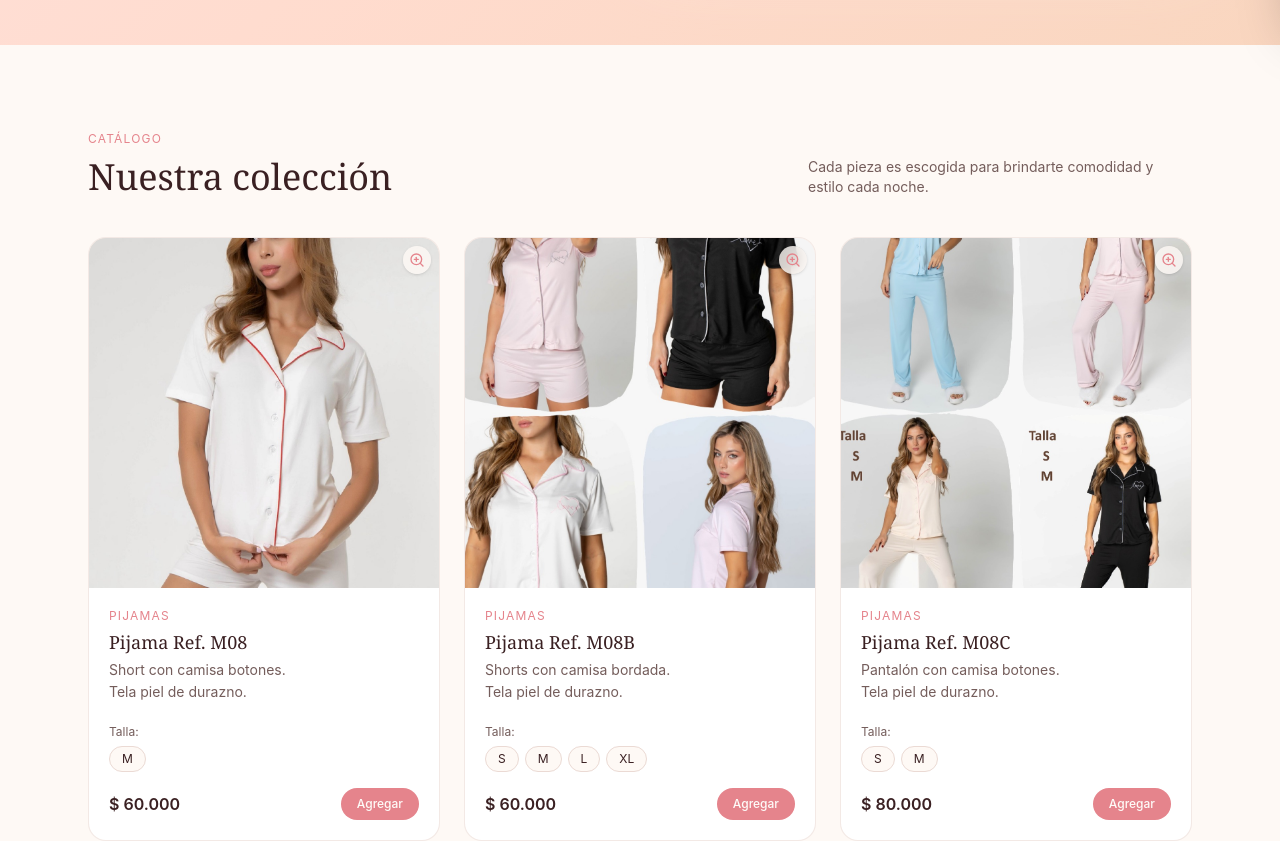
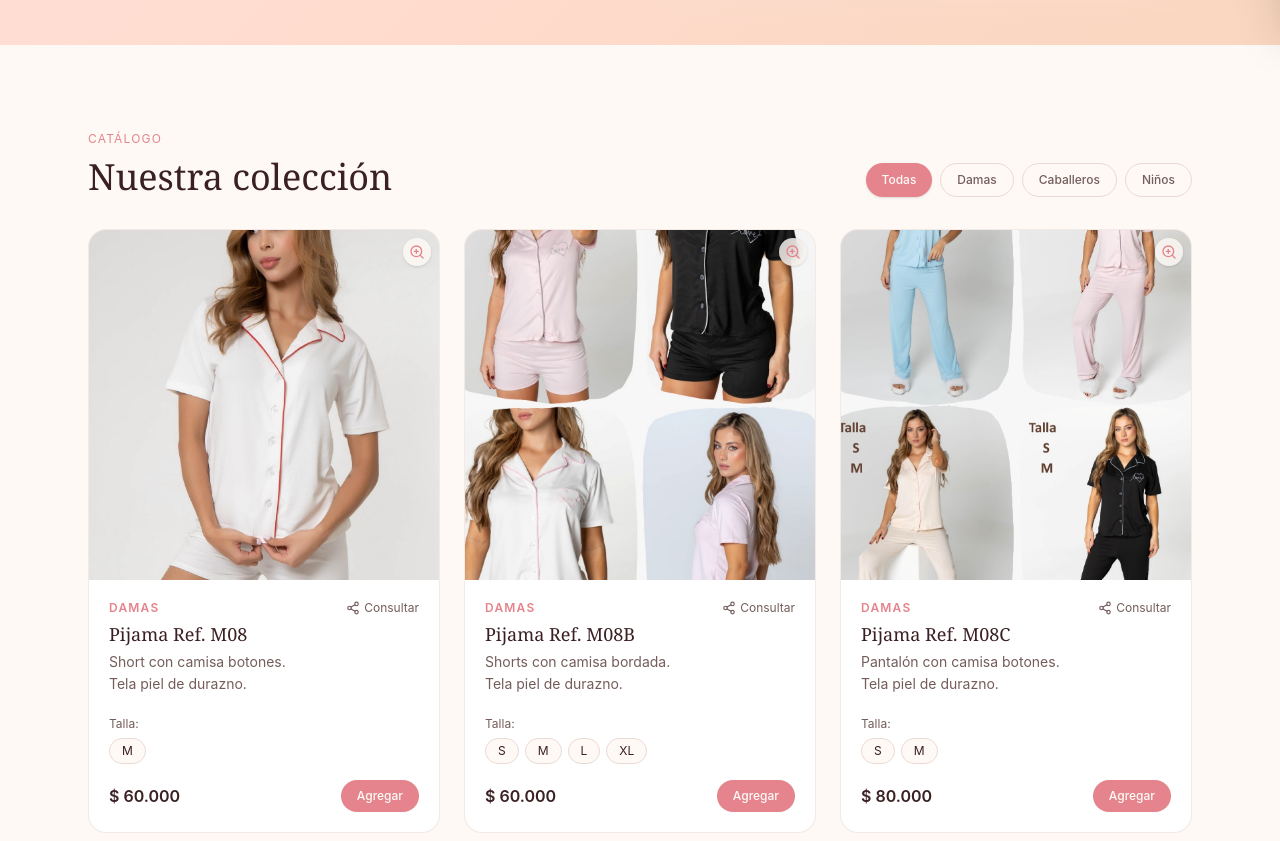
Before and after one commit to Diseyodev/Pijamas, a React (Vite) app: page / in a window 1280 px wide. Shown: the part 780-1621 px from the top of the page. Built offline with nearby package versions, Linux system fonts and the light colour scheme.

Commit message:
Add tabs by category and share option

```diff
--- a/src/components/storefront.tsx
+++ b/src/components/storefront.tsx
@@ -1,11 +1,41 @@
 import { useState } from "react";
-import { ShoppingBag, X, Plus, Minus, Trash2, Sparkles, ChevronLeft, ChevronRight, ZoomIn } from "lucide-react";
+import { ShoppingBag, X, Plus, Minus, Trash2, Sparkles, Share2, ZoomIn, ChevronLeft, ChevronRight } from "lucide-react";
 import heroImg from "@/assets/hero-pajamas.jpg";
-import { products, formatPrice, type Product } from "@/lib/products";
+import { products, formatPrice, type Product, type Category } from "@/lib/products";
 import { CartProvider, useCart } from "@/lib/cart";
 
 // Número de WhatsApp de la tienda (formato internacional, sin +)
 const WHATSAPP_NUMBER = "573105768314";
+
+// Función utilitaria para compartir/preguntar por WhatsApp
+async function shareProductViaWhatsApp(product: Product, size?: string) {
+  const currentImgUrl = new URL(product.images[0], window.location.href).href;
+  const message = `¡Hola! Me interesa obtener más información sobre la *${product.name}* (${product.description})${size ? ` en talla *${size}*` : ""}.\n\nImagen: ${currentImgUrl}`;
+
+  // Intenta usar la API nativa de compartir (útil en móviles para adjuntar imagen como archivo)
+  if (navigator.share) {
+    try {
+      const response = await fetch(currentImgUrl);
+      const blob = await response.blob();
+      const file = new File([blob], `${product.id}.jpg`, { type: blob.type });
+
+      if (navigator.canShare && navigator.canShare({ files: [file] })) {
+        await navigator.share({
+          title: product.name,
+          text: message,
+          files: [file],
+        });
+        return;
+      }
+    } catch (e) {
+      console.warn("No se pudo compartir la imagen como archivo, usando WhatsApp Web URL como fallback", e);
+    }
+  }
+
+  // Fallback directo vía enlace a WhatsApp Web / App
+  const waUrl = `https://wa.me/${WHATSAPP_NUMBER}?text=${encodeURIComponent(message)}`;
+  window.open(waUrl, "_blank");
+}
 
 function Header({ onOpenCart }: { onOpenCart: () => void }) {
   const { count } = useCart();
@@ -96,8 +126,6 @@ function ProductCard({ p }: { p: Product }) {
   return (
     <>
       <article className="group flex flex-col overflow-hidden rounded-2xl border border-border/60 bg-card transition hover:shadow-[var(--shadow-soft)]">
-        {/* Contenedor de Imagen de altura fija (1:1 Aspect Ratio) */}
-        {/* Quitamos p-3 por completo */}
         <div className="relative aspect-square overflow-hidden bg-secondary">
           <button
             type="button"
@@ -111,20 +139,14 @@ function ProductCard({ p }: { p: Product }) {
               width={1024}
               height={1024}
               loading="lazy"
-            /*
-              Ajusta scale-110 para acercar un poco,
-              o cambia a scale-115 o scale-120 para acercarla MÁS.
-            */
               className="h-full w-full object-cover scale-110 transition duration-500 group-hover:scale-120"
             />
           </button>
 
-          {/* Icono Zoom */}
           <span className="pointer-events-none absolute right-2 top-2 z-10 rounded-full bg-background/80 p-1.5 text-primary shadow-sm backdrop-blur-sm">
             <ZoomIn className="h-4 w-4" />
           </span>
 
-          {/* Miniaturas Superpuestas (Overlay) - Solo si hay más de 1 imagen */}
           {p.images.length > 1 && (
             <div className="absolute bottom-2 left-0 right-0 z-10 flex justify-center gap-1.5 px-3">
               {p.images.map((src, i) => (
@@ -148,9 +170,20 @@ function ProductCard({ p }: { p: Product }) {
           )}
         </div>
 
-        {/* Cuerpo del contenido del producto con alineación uniforme */}
         <div className="flex flex-1 flex-col p-5">
-          <span className="text-xs uppercase tracking-widest text-primary">{p.category}</span>
+          <div className="flex items-center justify-between">
+            <span className="text-xs font-semibold uppercase tracking-widest text-primary">{p.category}</span>
+            {/* Botón rápido para consultar por WhatsApp */}
+            <button
+              onClick={() => shareProductViaWhatsApp(p, size)}
+              title="Preguntar por WhatsApp"
+              className="flex items-center gap-1 text-xs text-muted-foreground transition hover:text-[#25D366]"
+            >
+              <Share2 className="h-3.5 w-3.5" />
+              <span>Consultar</span>
+            </button>
+          </div>
+
           <h3 className="mt-1 font-serif text-lg text-foreground">{p.name}</h3>
 
           <div className="mt-1 text-sm text-muted-foreground">
@@ -158,7 +191,6 @@ function ProductCard({ p }: { p: Product }) {
             {p.description2 && <p className="mt-0.5">{p.description2}</p>}
           </div>
 
-          {/* Bloque inferior (Tallas + Precio) empujado siempre hacia el fondo */}
           <div className="mt-auto pt-4">
             <div>
               <span className="text-xs text-muted-foreground">Talla:</span>
@@ -282,19 +314,42 @@ function Lightbox({
 }
 
 function Catalog() {
+  const [selectedCategory, setSelectedCategory] = useState<Category | "Todas">("Todas");
+
+  const categories: (Category | "Todas")[] = ["Todas", "Damas", "Caballeros", "Niños"];
+
+  const filteredProducts = selectedCategory === "Todas"
+    ? products
+    : products.filter((p) => p.category === selectedCategory);
+
   return (
     <section id="catalogo" className="mx-auto max-w-6xl px-6 py-20">
-      <div className="mb-10 flex items-end justify-between">
+      <div className="mb-8 flex flex-col items-start justify-between gap-4 md:flex-row md:items-end">
         <div>
           <span className="text-xs uppercase tracking-widest text-primary">Catálogo</span>
           <h2 className="mt-2 font-serif text-4xl text-foreground">Nuestra colección</h2>
         </div>
-        <p className="hidden max-w-sm text-sm text-muted-foreground md:block">
-          Cada pieza es escogida para brindarte comodidad y estilo cada noche.
-        </p>
+
+        {/* Filtros por Categoría */}
+        <div className="flex flex-wrap gap-2">
+          {categories.map((cat) => (
+            <button
+              key={cat}
+              onClick={() => setSelectedCategory(cat)}
+              className={`rounded-full px-4 py-2 text-xs font-medium transition ${
+                selectedCategory === cat
+                  ? "bg-primary text-primary-foreground shadow-sm"
+                  : "border border-border bg-background text-muted-foreground hover:text-foreground"
+              }`}
+            >
+              {cat}
+            </button>
+          ))}
         </div>
+      </div>
+
       <div className="grid gap-6 sm:grid-cols-2 lg:grid-cols-3">
-        {products.map((p) => (
+        {filteredProducts.map((p) => (
           <ProductCard key={p.id} p={p} />
         ))}
       </div>
--- a/src/lib/products.ts
+++ b/src/lib/products.ts
@@ -116,6 +116,7 @@ import mE22 from "@/assets/ME22.jpg";
 import mE23 from "@/assets/ME23.jpg";
 import mE24 from "@/assets/ME24.jpg";
 
+export type Category = "Damas" | "Caballeros" | "Niños";
 
 export type Product = {
   id: string;
@@ -124,7 +125,7 @@ export type Product = {
   description2: string;
   price: number;
   images: string[];
-  category: string;
+  category: Category;
   sizes: string[];
 };
 
@@ -182,46 +183,46 @@ const getProductImages = (id: string): string[] => {
 };
 
 export const products: Product[] = [
-  { id: "M08",   name: "Pijama Ref. M08",   description: "Short con camisa botones.", description2:"Tela piel de durazno.", price: 60000,  images: getProductImages("M08"),   category: "Pijamas",   sizes: ["M"] },
-  { id: "M08B",  name: "Pijama Ref. M08B",  description: "Shorts con camisa bordada.", description2:"Tela piel de durazno.", price: 60000,  images: getProductImages("M08B"),  category: "Pijamas",   sizes: SIZES },
-  { id: "M08C",  name: "Pijama Ref. M08C",  description: "Pantalón con camisa botones.", description2:"Tela piel de durazno.", price: 80000,  images: getProductImages("M08C"),  category: "Pijamas",   sizes: ["S","M"] },
-  { id: "M08E",  name: "Pijama Ref. M08E",  description: "Trio de short, top y camisa botones.", description2:"Tela piel de durazno.", price: 75000,  images: getProductImages("M08E"),  category: "Pijamas",   sizes:  ["L","XL"]  },
-  { id: "M08EL", name: "Pijama Ref. M08EL", description: "Trio: Short con camisa y top.", description2:"Tela piel de durazno.", price: 75000,  images: getProductImages("M08EL"), category: "Pijamas",   sizes: SIZES },
-  { id: "ME09", name: "Pijama Ref. ME09", description: "Pantalón con blusa tiras.", description2:"Tela seda satinada.", price: 40000,  images: getProductImages("ME09"), category: "Pijamas",   sizes: ["S","M"] },
-  { id: "M10",   name: "Pijama Ref. M10",   description: "Batola con tiras.", description2:"Tela satín.", price: 25000,  images: getProductImages("M10"),   category: "Pijamas",   sizes:  ["S"]  },
-  { id: "ME12",   name: "Pijama Ref. ME12",   description: "Pantalón con top.", description2:"Tela piel de durazno.", price: 50000,  images: getProductImages("ME12"),   category: "Pijamas",   sizes:  ["S"]  },
-  { id: "ME13",   name: "Pijama Ref. ME13",   description: "Short con blusa tiras.", description2:"Tela piel de durazno.", price: 35000,  images: getProductImages("ME13"),   category: "Pijamas",   sizes:  ["S", "L"]  },
-  { id: "M15",   name: "Pijama Ref. M15",   description: "Pantalón con buso.", description2:"Tela piel de durazno.", price: 35000,  images: getProductImages("M15"),   category: "Pijamas",   sizes: ["2","4"] },
-  { id: "ME16", name: "Pijama Ref. ME16", description: "Batola.", description2:"Tela piel de durazno.", price: 35000,  images: getProductImages("ME16"),   category: "Pijamas",   sizes: SIZES },
-  { id: "ME19", name: "Pijama Ref. ME19", description: "Short con blusa tiras.", description2:"Tela fria.", price: 45000,  images: getProductImages("ME19"),   category: "Pijamas",   sizes: SIZES },
-  { id: "ME20", name: "Pijama Ref. ME20", description: "Short con camisa.", description2:"Tela rib.", price: 45000,  images: getProductImages("ME20"),   category: "Pijamas",   sizes: SIZES },
-  { id: "ME21", name: "Pijama Ref. ME21", description: "Batola.", description2:"Tela rib.", price: 45000,  images: getProductImages("ME21"),   category: "Pijamas",   sizes: SIZES },
-  { id: "ME22", name: "Pijama Ref. ME22", description: "Short con buso.", description2:"Tela algodón con textura.", price: 55000,  images: getProductImages("ME22"),   category: "Pijamas",   sizes: ["M","L","XL"] },
-  { id: "ME23", name: "Pijama Ref. ME23", description: "Pantalón con camisa.", description2:"Tela algodón con textura.", price: 75000,  images: getProductImages("ME23"),   category: "Pijamas",   sizes: SIZES },
-  { id: "ME24", name: "Pijama Ref. ME24", description: "Multiuso: Pantalón con buso.", description2:"Tela burda fría.", price: 110000,  images: getProductImages("ME24"),   category: "Pijamas",   sizes: SIZES },
-  { id: "0003", name: "Pijama Ref. 0003", description: "Pantalón con buso.", description2:"Tela piel de durazno.", price: 50000,  images: getProductImages("R0003"),   category: "Pijamas",   sizes:  ["S", "M", "L"] },
-  { id: "0007", name: "Pijama Ref. 0007", description: "Pantalón con camisa.", description2:"Tela piel de durazno.", price: 45000,  images: getProductImages("R0007"),   category: "Pijamas",   sizes:  SIZES },
-  { id: "0010", name: "Pijama Ref. 0010", description: "Capri con blusa esqueleto.", description2:"Tela piel de durazno.", price: 36000,  images: getProductImages("R0010"),   category: "Pijamas",   sizes:  SIZES },
-  { id: "0015", name: "Pijama Ref. 0015", description: "Short con blusa tiras.", description2:"Tela satín.", price: 35000,  images: getProductImages("R0015"), category: "Pijamas", sizes: SIZES },
-  { id: "0016", name: "Pijama Ref. 0016", description: "Pantalón con buso.", description2:"Tela piel de durazno.", price: 40000,  images: getProductImages("R0016"), category: "Pijamas", sizes:  SIZES },
-  { id: "0017", name: "Pijama Ref. 0017", description: "Enterizo.", description2:"Tela piel de durazno.", price: 30000,  images: getProductImages("R0017"), category: "Pijamas", sizes:  ["M","L","XL"] },
-  { id: "0020", name: "Pijama Ref. 0020", description: "Batola con panty.", description2:"Tela piel de durazno.", price: 30000,  images: getProductImages("R0020"), category: "Pijamas", sizes:  ["S","L"] },
-  { id: "0026", name: "Pijama Ref. 0026", description: "Pantalón con camisa corta.", description2:"Tela piel de durazno.", price: 40000,  images: getProductImages("R0026"), category: "Pijamas", sizes:  ["S","L","XL"] },
-  { id: "0027", name: "Pijama Ref. 0027", description: "Pantalón con camisa corta.", description2:"Tela rib.", price: 40000, images: getProductImages("R0027"), category: "Pijamas", sizes:  ["L","XL"] },
-  { id: "0028", name: "Pijama Ref. 0028", description: "Pantalón con buso.", description2:"Tela térmica.", price: 55000, images: getProductImages("R0028"), category: "Pijamas", sizes:  SIZES },
-  { id: "0029", name: "Pijama Ref. 0029", description: "Pantalón con blusa tiras.", description2:"Tela piel de durazo.", price: 35000, images: getProductImages("R0029"), category: "Pijamas", sizes:  SIZES },
-  { id: "0030", name: "Pijama Ref. 0030", description: "Short con blusa tiras.", description2:"Tela rib.", price: 38000, images: getProductImages("R0030"), category: "Pijamas", sizes:  ["S", "M", "L"] },
-  { id: "0031", name: "Pijama Ref. 0031", description: "Short con blusa tiras.", description2:"Tela piel de durazno.", price: 25000, images: getProductImages("R0031"), category: "Pijamas", sizes:  SIZES },
-  { id: "0032", name: "Pijama Ref. 0032", description: "Pantalón con camisa niño.", description2:"Tela piel de durazno.", price: 40000, images: getProductImages("R0032"), category: "Pijamas", sizes:  ["2-4","6-8","10-12"] },
-  { id: "0034", name: "Pijama Ref. 0034", description: "Pantalón con buso.", description2:"Tela térmica.", price: 48000, images: getProductImages("R0034"), category: "Pijamas", sizes: ["2-4","6-8","10-12","14-16"] },
-  { id: "0035", name: "Pijama Ref. 0035", description: "Pantalón con buso.", description2:"Tela térmica.", price: 48000, images: getProductImages("R0035"), category: "Pijamas", sizes: ["2-4","6-8","10-12","14-16"] },
-  { id: "0041", name: "Pijama Ref. 0041", description: "Short con camisa.", description2:"Tela piel de durazno.", price: 32000, images: getProductImages("R0041"), category: "Pijamas", sizes: ["L"] },
-  { id: "0042", name: "Pijama Ref. 0042", description: "Capri con camisa.", description2:"Tela piel de durazno.", price: 32000, images: getProductImages("R0042"), category: "Pijamas", sizes: ["S", "M"] },
-  { id: "0044", name: "Pijama Ref. 0044", description: "Pantaloneta.", description2:"Tela piel de durazno.", price: 24000, images: getProductImages("R0044"), category: "Pijamas", sizes: ["S"] },
-  { id: "0068", name: "Pijama Ref. 0068", description: "Pantalón con camisa caballero.", description2:"Tela piel de durazno.", price: 45000, images: getProductImages("R0068"), category: "Pijamas", sizes: SIZES },
-  { id: "0071", name: "Pijama Ref. 0071", description: "Pantalón con blusa tiras.", description2:"Tela piel de durazno.", price: 40000, images: getProductImages("R0071"), category: "Pijamas", sizes: SIZES },
-  { id: "0072", name: "Pijama Ref. 0072", description: "Capri con blusa tiras.", description2:"Tela piel de durazno.", price: 36000, images: getProductImages("R0072"), category: "Pijamas", sizes: ["S","L"] },
-  { id: "0077", name: "Pijama Ref. 0077", description: "Short con blusa tiras.", description2:"Tela satín.", price: 38000, images: getProductImages("R0077"), category: "Pijamas", sizes: SIZES },
+  { id: "M08",   name: "Pijama Ref. M08",   description: "Short con camisa botones.", description2:"Tela piel de durazno.", price: 60000,  images: getProductImages("M08"),   category: "Damas",   sizes: ["M"] },
+  { id: "M08B",  name: "Pijama Ref. M08B",  description: "Shorts con camisa bordada.", description2:"Tela piel de durazno.", price: 60000,  images: getProductImages("M08B"),  category: "Damas",   sizes: SIZES },
+  { id: "M08C",  name: "Pijama Ref. M08C",  description: "Pantalón con camisa botones.", description2:"Tela piel de durazno.", price: 80000,  images: getProductImages("M08C"),  category: "Damas",   sizes: ["S","M"] },
+  { id: "M08E",  name: "Pijama Ref. M08E",  description: "Trio de short, top y camisa botones.", description2:"Tela piel de durazno.", price: 75000,  images: getProductImages("M08E"),  category: "Damas",   sizes:  ["L","XL"]  },
+  { id: "M08EL", name: "Pijama Ref. M08EL", description: "Trio: Short con camisa y top.", description2:"Tela piel de durazno.", price: 75000,  images: getProductImages("M08EL"), category: "Damas",   sizes: SIZES },
+  { id: "ME09", name: "Pijama Ref. ME09", description: "Pantalón con blusa tiras.", description2:"Tela seda satinada.", price: 40000,  images: getProductImages("ME09"), category: "Damas",   sizes: ["S","M"] },
+  { id: "M10",   name: "Pijama Ref. M10",   description: "Batola con tiras.", description2:"Tela satín.", price: 25000,  images: getProductImages("M10"),   category: "Damas",   sizes:  ["S"]  },
+  { id: "ME12",   name: "Pijama Ref. ME12",   description: "Pantalón con top.", description2:"Tela piel de durazno.", price: 50000,  images: getProductImages("ME12"),   category: "Damas",   sizes:  ["S"]  },
+  { id: "ME13",   name: "Pijama Ref. ME13",   description: "Short con blusa tiras.", description2:"Tela piel de durazno.", price: 35000,  images: getProductImages("ME13"),   category: "Damas",   sizes:  ["S", "L"]  },
+  { id: "M15",   name: "Pijama Ref. M15",   description: "Pantalón con buso.", description2:"Tela piel de durazno.", price: 35000,  images: getProductImages("M15"),   category: "Niños",   sizes: ["2","4"] },
+  { id: "ME16", name: "Pijama Ref. ME16", description: "Batola.", description2:"Tela piel de durazno.", price: 35000,  images: getProductImages("ME16"),   category: "Damas",   sizes: SIZES },
+  { id: "ME19", name: "Pijama Ref. ME19", description: "Short con blusa tiras.", description2:"Tela fria.", price: 45000,  images: getProductImages("ME19"),   category: "Damas",   sizes: SIZES },
+  { id: "ME20", name: "Pijama Ref. ME20", description: "Short con camisa.", description2:"Tela rib.", price: 45000,  images: getProductImages("ME20"),   category: "Damas",   sizes: SIZES },
+  { id: "ME21", name: "Pijama Ref. ME21", description: "Batola.", description2:"Tela rib.", price: 45000,  images: getProductImages("ME21"),   category: "Damas",   sizes: SIZES },
+  { id: "ME22", name: "Pijama Ref. ME22", description: "Short con buso.", description2:"Tela algodón con textura.", price: 55000,  images: getProductImages("ME22"),   category: "Damas",   sizes: ["M","L","XL"] },
+  { id: "ME23", name: "Pijama Ref. ME23", description: "Pantalón con camisa.", description2:"Tela algodón con textura.", price: 75000,  images: getProductImages("ME23"),   category: "Damas",   sizes: SIZES },
+  { id: "ME24", name: "Pijama Ref. ME24", description: "Multiuso: Pantalón con buso.", description2:"Tela burda fría.", price: 110000,  images: getProductImages("ME24"),   category: "Damas",   sizes: SIZES },
+  { id: "0003", name: "Pijama Ref. 0003", description: "Pantalón con buso.", description2:"Tela piel de durazno.", price: 50000,  images: getProductImages("R0003"),   category: "Damas",   sizes:  ["S", "M", "L"] },
+  { id: "0007", name: "Pijama Ref. 0007", description: "Pantalón con camisa.", description2:"Tela piel de durazno.", price: 45000,  images: getProductImages("R0007"),   category: "Damas",   sizes:  SIZES },
+  { id: "0010", name: "Pijama Ref. 0010", description: "Capri con blusa esqueleto.", description2:"Tela piel de durazno.", price: 36000,  images: getProductImages("R0010"),   category: "Damas",   sizes:  SIZES },
+  { id: "0015", name: "Pijama Ref. 0015", description: "Short con blusa tiras.", description2:"Tela satín.", price: 35000,  images: getProductImages("R0015"), category: "Damas", sizes: SIZES },
+  { id: "0016", name: "Pijama Ref. 0016", description: "Pantalón con buso.", description2:"Tela piel de durazno.", price: 40000,  images: getProductImages("R0016"), category: "Damas", sizes:  SIZES },
+  { id: "0017", name: "Pijama Ref. 0017", description: "Enterizo.", description2:"Tela piel de durazno.", price: 30000,  images: getProductImages("R0017"), category: "Damas", sizes:  ["M","L","XL"] },
+  { id: "0020", name: "Pijama Ref. 0020", description: "Batola con panty.", description2:"Tela piel de durazno.", price: 30000,  images: getProductImages("R0020"), category: "Damas", sizes:  ["S","L"] },
+  { id: "0026", name: "Pijama Ref. 0026", description: "Pantalón con camisa corta.", description2:"Tela piel de durazno.", price: 40000,  images: getProductImages("R0026"), category: "Damas", sizes:  ["S","L","XL"] },
+  { id: "0027", name: "Pijama Ref. 0027", description: "Pantalón con camisa corta.", description2:"Tela rib.", price: 40000, images: getProductImages("R0027"), category: "Damas", sizes:  ["L","XL"] },
+  { id: "0028", name: "Pijama Ref. 0028", description: "Pantalón con buso.", description2:"Tela térmica.", price: 55000, images: getProductImages("R0028"), category: "Damas", sizes:  SIZES },
+  { id: "0029", name: "Pijama Ref. 0029", description: "Pantalón con blusa tiras.", description2:"Tela piel de durazo.", price: 35000, images: getProductImages("R0029"), category: "Damas", sizes:  SIZES },
+  { id: "0030", name: "Pijama Ref. 0030", description: "Short con blusa tiras.", description2:"Tela rib.", price: 38000, images: getProductImages("R0030"), category: "Damas", sizes:  ["S", "M", "L"] },
+  { id: "0031", name: "Pijama Ref. 0031", description: "Short con blusa tiras.", description2:"Tela piel de durazno.", price: 25000, images: getProductImages("R0031"), category: "Damas", sizes:  SIZES },
+  { id: "0032", name: "Pijama Ref. 0032", description: "Pantalón con camisa niño.", description2:"Tela piel de durazno.", price: 40000, images: getProductImages("R0032"), category: "Niños", sizes:  ["2-4","6-8","10-12"] },
+  { id: "0034", name: "Pijama Ref. 0034", description: "Pantalón con buso.", description2:"Tela térmica.", price: 48000, images: getProductImages("R0034"), category: "Niños", sizes: ["2-4","6-8","10-12","14-16"] },
+  { id: "0035", name: "Pijama Ref. 0035", description: "Pantalón con buso.", description2:"Tela térmica.", price: 48000, images: getProductImages("R0035"), category: "Niños", sizes: ["2-4","6-8","10-12","14-16"] },
+  { id: "0041", name: "Pijama Ref. 0041", description: "Short con camisa.", description2:"Tela piel de durazno.", price: 32000, images: getProductImages("R0041"), category: "Damas", sizes: ["L"] },
+  { id: "0042", name: "Pijama Ref. 0042", description: "Capri con camisa.", description2:"Tela piel de durazno.", price: 32000, images: getProductImages("R0042"), category: "Damas", sizes: ["S", "M"] },
+  { id: "0044", name: "Pijama Ref. 0044", description: "Pantaloneta.", description2:"Tela piel de durazno.", price: 24000, images: getProductImages("R0044"), category: "Caballeros", sizes: ["S"] },
+  { id: "0068", name: "Pijama Ref. 0068", description: "Pantalón con camisa caballero.", description2:"Tela piel de durazno.", price: 45000, images: getProductImages("R0068"), category: "Caballeros", sizes: SIZES },
+  { id: "0071", name: "Pijama Ref. 0071", description: "Pantalón con blusa tiras.", description2:"Tela piel de durazno.", price: 40000, images: getProductImages("R0071"), category: "Damas", sizes: SIZES },
+  { id: "0072", name: "Pijama Ref. 0072", description: "Capri con blusa tiras.", description2:"Tela piel de durazno.", price: 36000, images: getProductImages("R0072"), category: "Damas", sizes: ["S","L"] },
+  { id: "0077", name: "Pijama Ref. 0077", description: "Short con blusa tiras.", description2:"Tela satín.", price: 38000, images: getProductImages("R0077"), category: "Damas", sizes: SIZES },
 ];
 
 export const formatPrice = (n: number) =>
```
Lines whose indentation alone changed are shown as unchanged.
